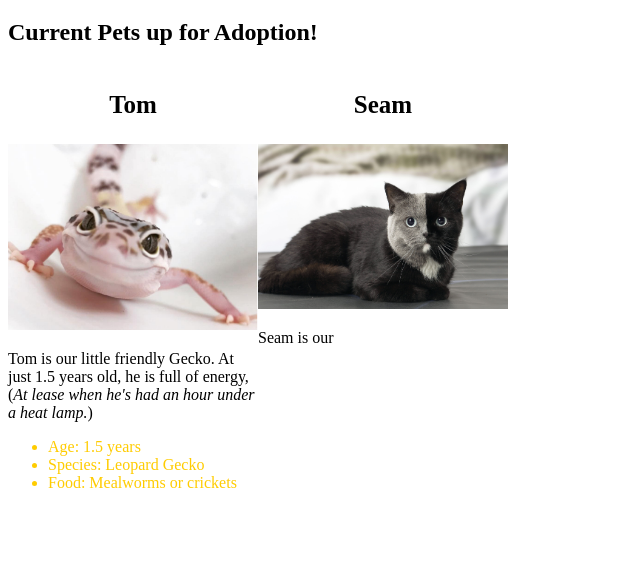
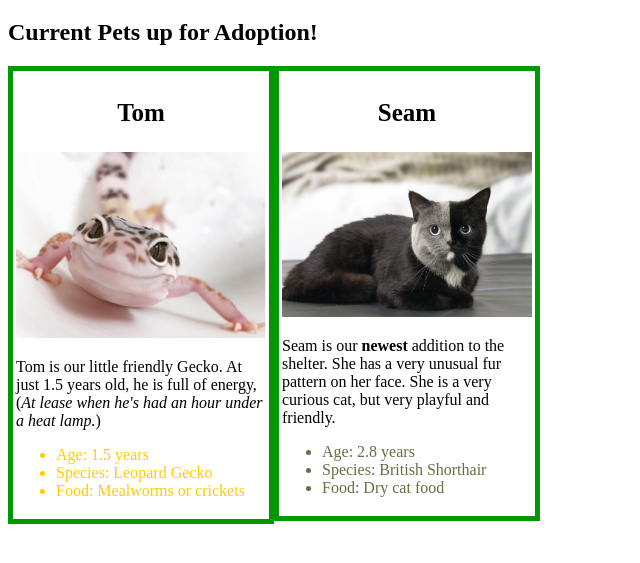
Before and after one commit to CommaderDavid/animal-shelter, a plain HTML site: page index.html in a window 1280 px wide. Shown: the part 61-624 px from the top of the page, without its empty margins (0-640 px from the left). Drawn offline with Linux system fonts and the light colour scheme.

Commit message:
Finish Seam column. Add borders to columns.

```diff
--- a/css/styles.css
+++ b/css/styles.css
@@ -1,10 +1,16 @@
 .column {
+  border: 5px solid #009900;
+  padding: 3px;
   width: 250px;
   float: left;
 }
 
 .tom ul li {
   color: #ffcc00;
+}
+
+.seam ul li {
+  color: #6b6b47;
 }
 
 img {
--- a/index.html
+++ b/index.html
@@ -22,7 +22,14 @@
     <div class="column">
       <p class="title">Seam</p>
       <img src="img/seam.jpg" alt="A photo of a cat.">
-      <p>Seam is our</p>
+      <p>Seam is our <strong>newest</strong> addition to the shelter. She has a very unusual fur pattern on her face. She is a very curious cat, but very playful and friendly.</p>
+      <div class="seam">
+        <ul>
+          <li>Age: 2.8 years</li>
+          <li>Species: British Shorthair</li>
+          <li>Food: Dry cat food</li>
+        </ul>
+      </div>
     </div>
   </body>
 </html>
```
